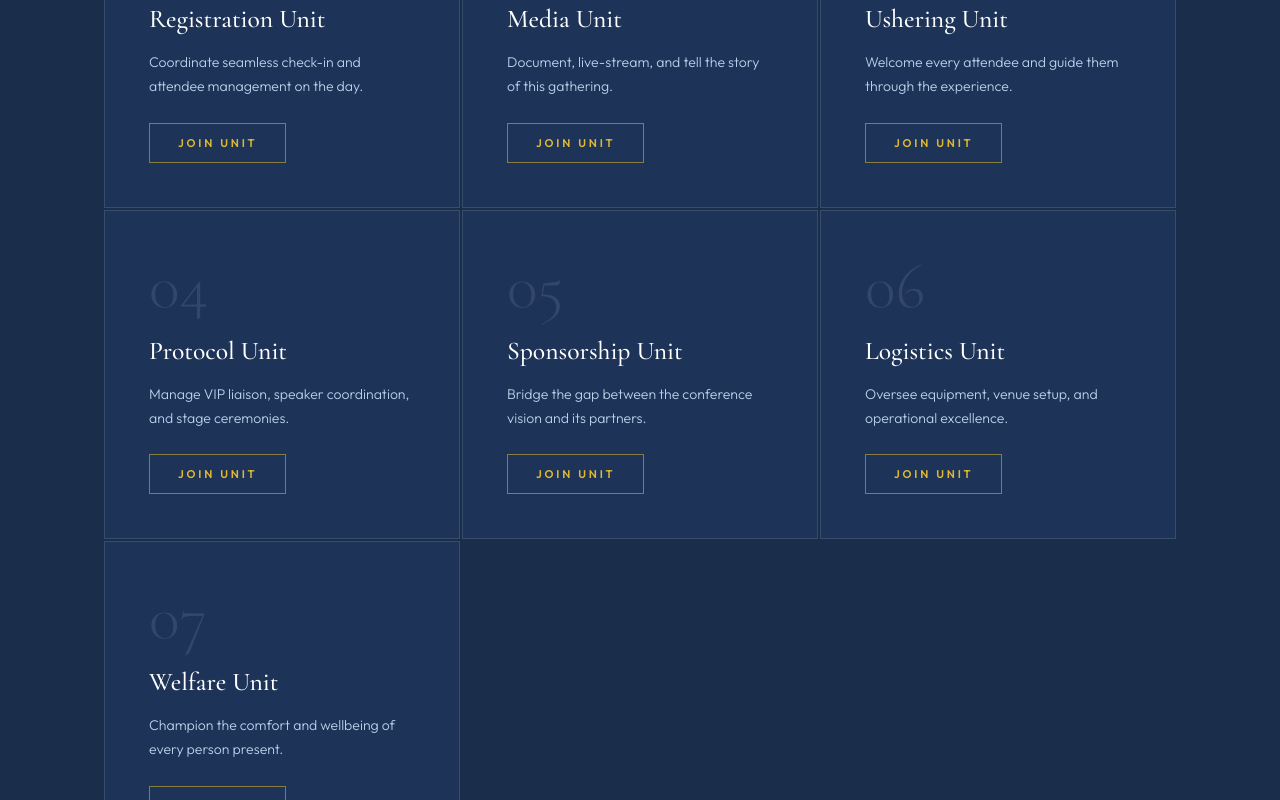
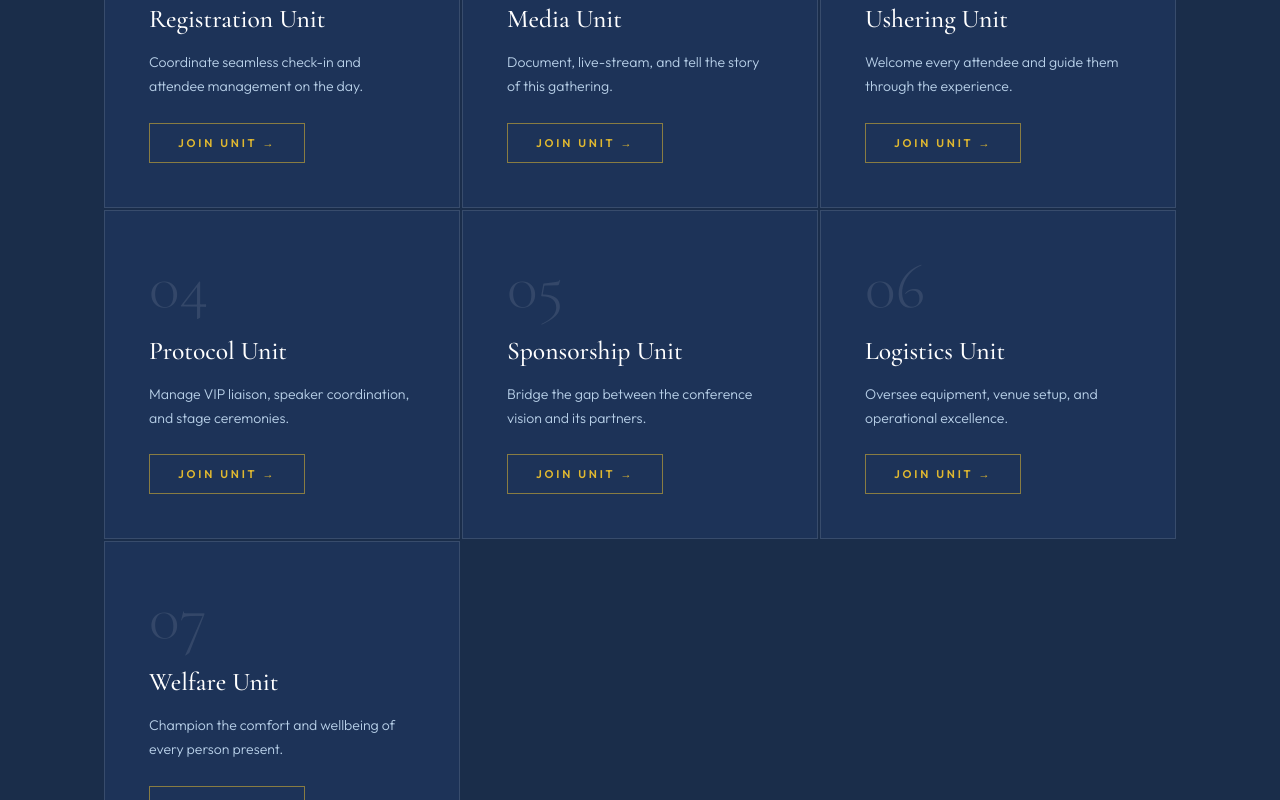
Before and after one commit to JIBSON082/the-beyond-conference-, a React (Vite) app: page / in a window 1280 px wide. Shown: the part 3720-4520 px from the top of the page. Built offline with nearby package versions, Linux system fonts and the light colour scheme.

Commit message:
Update App.tsx

```diff
--- a/src/App.tsx
+++ b/src/App.tsx
@@ -925,7 +925,12 @@ function VolunteersSection() {
               <div className="unit-number" aria-hidden="true">0{i + 1}</div>
               <h3 className="unit-name">{unit.name}</h3>
               <p className="unit-desc">{unit.desc}</p>
-              <button className="join-btn" onClick={() => setActive(unit.name)}>Join Unit</button>
+              <button
+  className="join-btn"
+  onClick={() => window.open(WHATSAPP[unit.name], '_blank', 'noopener,noreferrer')}
+>
+  Join Unit →
+</button>
             </article>
           ))}
         </div>
```
